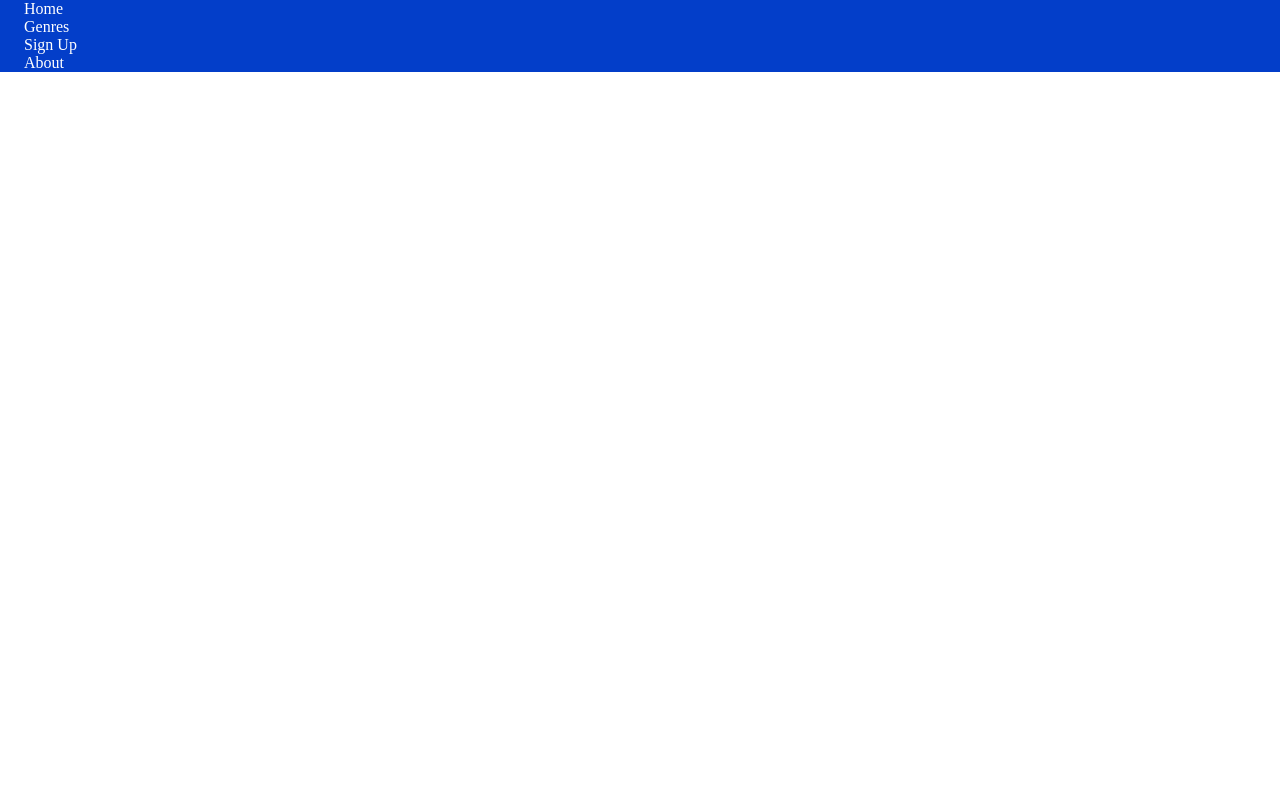
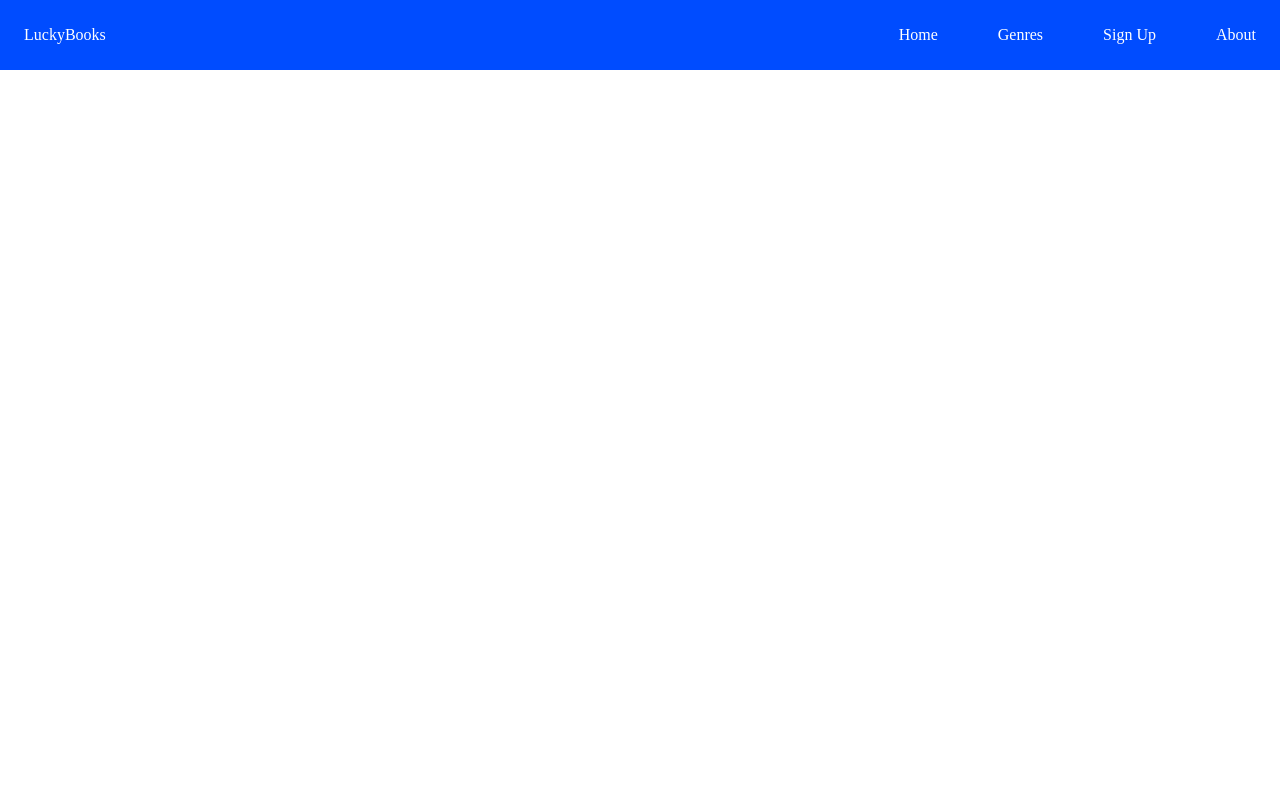
Before and after one commit to Simonxf35/BookWebsite, a PHP site: page /index.html in a window 1280 px wide. Run offline with PHP 8.4, Linux system fonts and the light colour scheme.

Commit message:
changes made

```diff
--- a/index.html
+++ b/index.html
@@ -8,6 +8,7 @@
         <body>
             <header>
             <nav class="navbar">
+                <a href="#" class="title_text">LuckyBooks</a>
                 <ul class="nav-menu">
                     <li class="nav-items">
                         <a href="#" class="nav-link">Home</a>
@@ -25,5 +26,4 @@
             </nav>
             </header>
         </body>
-
 </html>
--- a/main.css
+++ b/main.css
@@ -1,5 +1,5 @@
 :root {
-    --primary-color: #033ec9;
+    --primary-color: #004cff;
     --secondary-color: #1d253b; /* Example darker shade */
     --max-width: 1200px;
     --primary_text-color: #000000;
@@ -13,7 +13,7 @@
 }
 
 header {
-    background-color: #033ec9;
+    background-color: var(--primary-color);
 }
 
 li {
@@ -32,3 +32,23 @@ a {
     align-items: center;
     padding: 0px 24px;
 }
+
+.nav-menu{
+    display: flex;
+    justify-content: space-between;
+    align-items: center;
+    gap: 60px;
+}
+
+.title_text {
+    font-size: 16px;
+
+}
+
+.nav-links{
+    transition: 0.7s ease;
+}
+
+.nav-links:hover{
+    color: var(--primary-color);
+}
```
